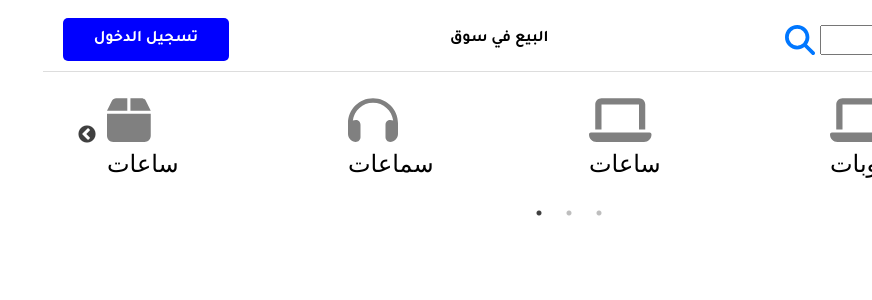
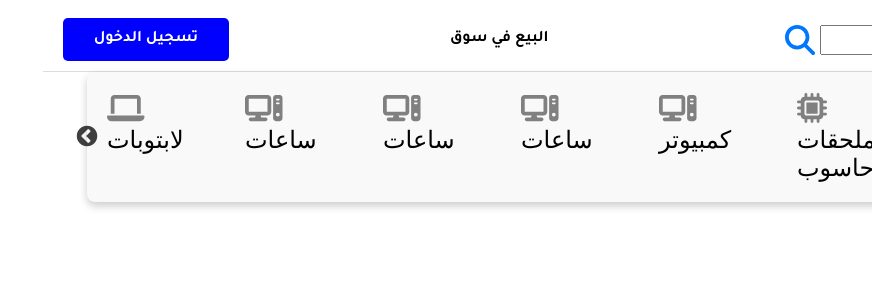
Before and after one commit to Op-Bshaar/eBay, a React (Vite) app in the folder frontend/: page / in a window 1280 px wide. Shown: the top 300 px of the page, without its empty margins (408-1280 px from the left). Built offline with nearby package versions, Linux system fonts and the light colour scheme.

Commit message:
الخوف

```diff
--- a/frontend/src/components/Hero-item/HeroItem.css
+++ b/frontend/src/components/Hero-item/HeroItem.css
@@ -1,6 +1,10 @@
 .hero-item-container {
   width: calc(100% - 300px);
-
+  background-color: rgb(249, 249, 249);
+  height: 50%;
+  box-shadow: 0px 4px 8px rgba(0, 0, 0, 0.2);
+  border-radius: 8px;
+  position: relative;
 }
 
 .hero-item {
@@ -13,7 +17,7 @@
 }
 
 .icon-container {
-  font-size: 50px;
+  font-size: 30px;
 }
 
 .item-text {
@@ -25,6 +29,7 @@
 .slick-prev:before,
 .slick-next:before {
   color: black;
+  font-size: 24px;
 }
 
 .slick-prev,
@@ -32,4 +37,6 @@
   z-index: 1;
   width: 50px;
   height: 50px;
+  background: transparent;
+  border: none;
 }
--- a/frontend/src/components/Hero-item/HeroItem.tsx
+++ b/frontend/src/components/Hero-item/HeroItem.tsx
@@ -7,10 +7,9 @@ import "./HeroItem.css";
 
 const HeroItem: React.FC = () => {
   const settings = {
-    dots: true,
     infinite: true,
     speed: 500,
-    slidesToShow: 4,
+    slidesToShow: 7,
     slidesToScroll: 3,
   };
   const handleClick = (item:any)=>{
```
